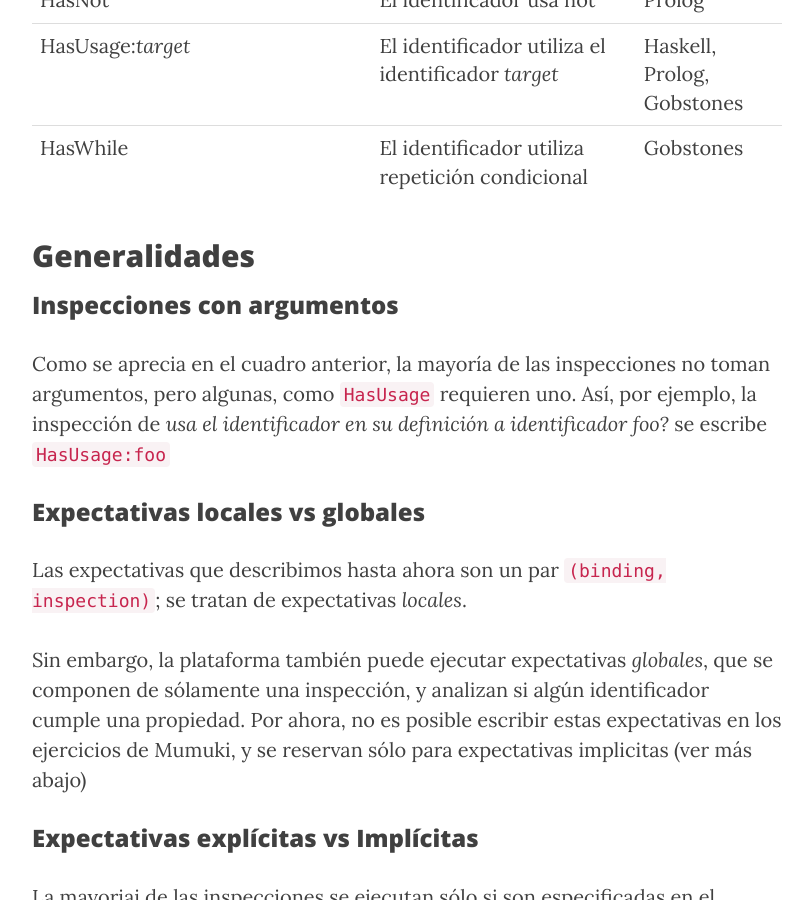
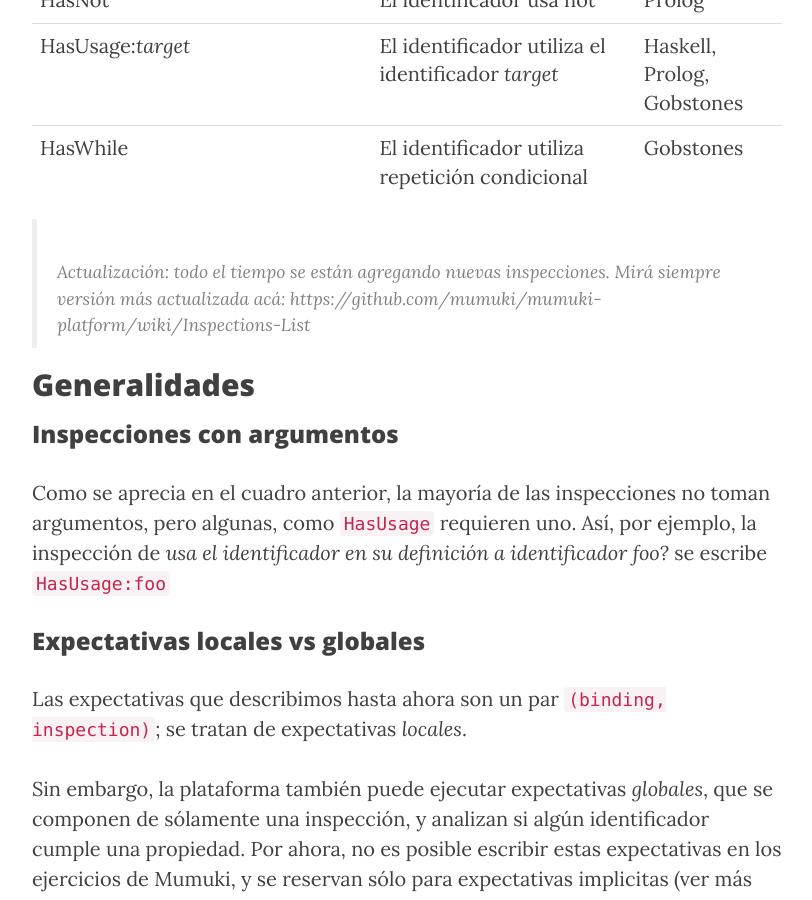
Before and after one commit to mumuki/mumuki.github.io, a Jekyll site: the page built from _posts/2015-06-16-el-lenguaje-de-expectativas.markdown, in a window 1280 px wide and 900 px high, scrolled down 2883 px. Shown: the whole window, without its empty margins (233-1045 px from the left). Built offline with Jekyll 4.4.1, drawn with Linux system fonts in a browser that asks for light colours; nearby versions of some CDN libraries.

Commit message:
Update 2015-06-16-el-lenguaje-de-expectativas.markdown

```diff
--- a/_posts/2015-06-16-el-lenguaje-de-expectativas.markdown
+++ b/_posts/2015-06-16-el-lenguaje-de-expectativas.markdown
@@ -51,6 +51,8 @@
 |HasUsage:_target_| El identificador utiliza el identificador _target_|Haskell, Prolog, Gobstones|
 |HasWhile| El identificador utiliza repetición condicional|Gobstones|
 
+> Actualización: todo el tiempo se están agregando nuevas inspecciones. Mirá siempre versión más actualizada acá: https://github.com/mumuki/mumuki-platform/wiki/Inspections-List
+
 ## Generalidades
 
 ### Inspecciones con argumentos
```
